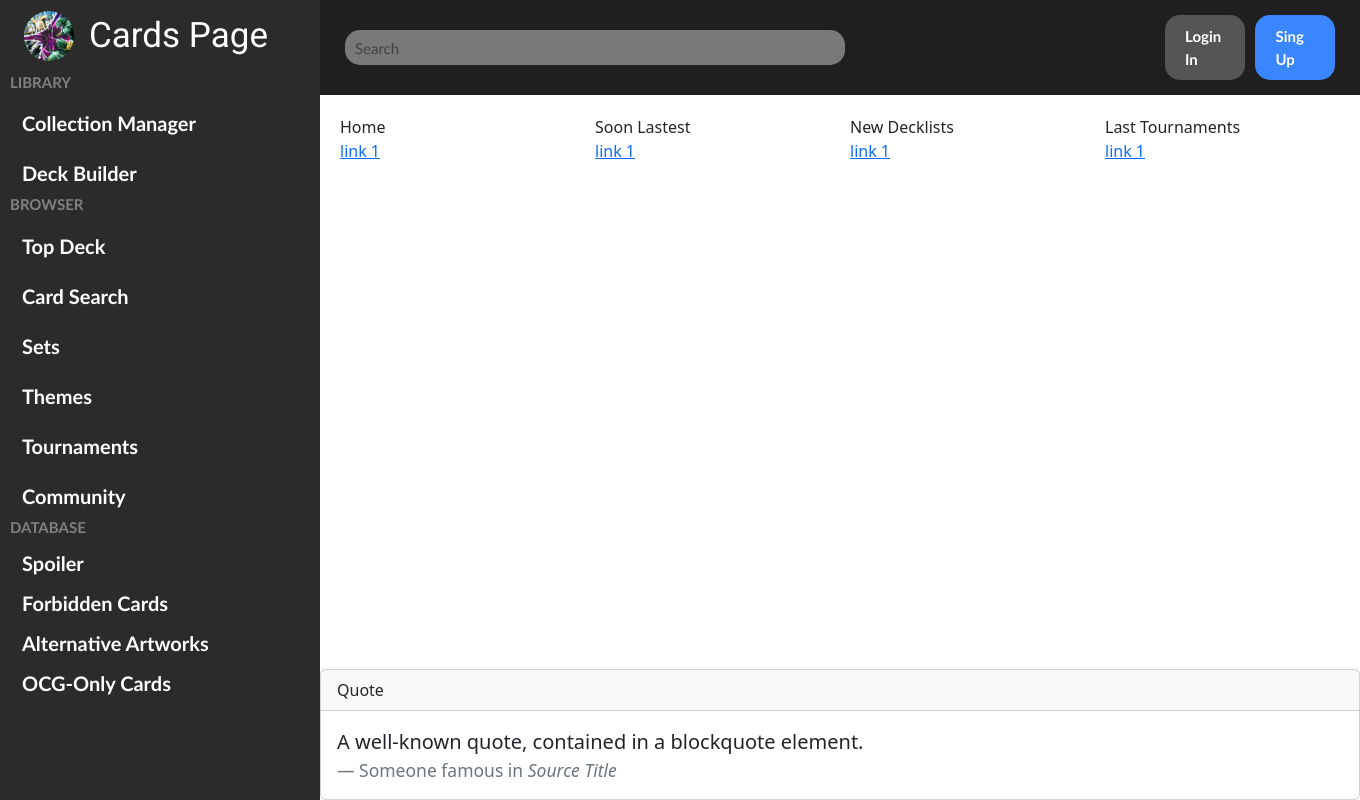
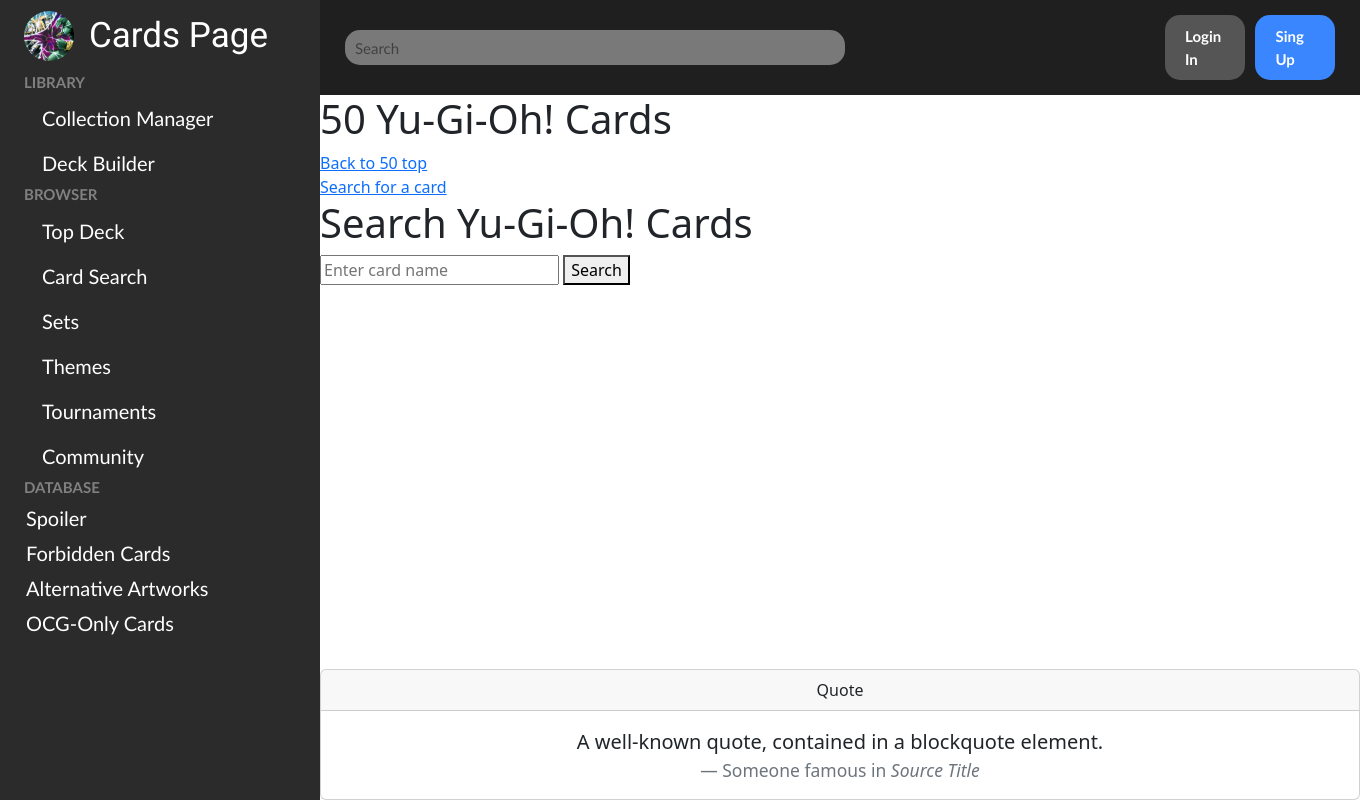
Before and after one commit to BigBossSpektrum/YGO, a Django app: template templates/base.html in a window 1360 px wide. Run offline with Django 5.2, Linux system fonts and the light colour scheme; the template is opened without the code that fills it, so the values that code supplies are empty; some web fonts are replaced.

Commit message:
main page update

```diff
--- /dev/null
+++ b/api_yugioh/templates/cards_info.html
@@ -0,0 +1,26 @@
+{% load static %}
+<link rel="stylesheet" href="{% static 'css/styles_api.css' %}">
+{% block content_cards %}
+    <div onload="fetchCards()">
+        <h1>50 Yu-Gi-Oh! Cards</h1>
+        <div id="cards-container">
+            {% for card in cards %}
+                <div class="card">
+                    <a href="{{ card.ygoprodeck_url }}">
+                        <!-- <h3>{{ card.name }}</h3> -->
+                        <img src="{{ card.card_images.0.image_url }}" alt="{{ card.name }}">
+                    </a>
+                    <!-- <h2>{{ card.card_prices.0.tcgplayer_price }}$</h2> -->
+                </div>
+            {% endfor %}
+        </div>
+        <a href="{% url 'get_cards' %}">Back to 50 top</a><br>
+        <a href="{% url 'search_card' %}">Search for a card</a>
+
+        <h1>Search Yu-Gi-Oh! Cards</h1>
+        <form method="GET" action="{% url 'search_card' %}">
+            <input type="text" name="q" value="{{ query }}" placeholder="Enter card name">
+            <button type="submit">Search</button>
+        </form>
+    </div>
+   {% endblock content_cards %}
--- a/api_yugioh/urls.py
+++ b/api_yugioh/urls.py
@@ -4,4 +4,7 @@
 urlpatterns = [
     path('cards/', views.get_cards, name='get_cards'),
     path('search/', views.search_card, name='search_card'),
+
+    path('ygo/', views.get_cards, name='get_cards'),
+    path('', views.get_cards, name='get_cards'),
 ]
--- a/api_yugioh/views.py
+++ b/api_yugioh/views.py
@@ -10,8 +10,7 @@
     data = response.json()
 
     cards = random.sample(data['data'], 50) #obtener solo los primeros 10 elementos
-    return render (request, 'api_yugioh.html', {'cards': cards})
-
+    return render (request, 'cards_info.html', {'cards': cards})
 
 def search_card(request):
     query = request.GET.get('q')
@@ -19,4 +18,4 @@
     if query:
         response = requests.get(f'{api_url}?name={query}')
         cards = response.json().get('data', [])
-    return render(request, 'api_yugioh.html', {'cards': cards, 'query': query})
+    return render(request, 'cards_info.html', {'cards': cards, 'query': query})
--- a/polls/urls.py
+++ b/polls/urls.py
@@ -2,6 +2,5 @@
 from . import views
 
 urlpatterns = [
-    path('', views.home, name='home'),
-
+    path('', views.home, name='polls'),
 ]
--- a/static/css/styles_base.css
+++ b/static/css/styles_base.css
@@ -47,10 +47,9 @@
     flex-direction: column;
     align-items: start;
     padding-left: 10px;
-    font-size: 20px;
-    width: 100%;
+    font-size: 18px;
+    max-width: 100%;
     min-height: 100vh;
-
 }
 
 .link_styledLink{
@@ -71,7 +70,6 @@
 .link_styledMenu{
     display: flex;
     justify-content: space-between;
-
 }
 
 .link_name{
@@ -86,9 +84,9 @@
     background-color: transparent;
     border: none;
     color: white;
-    font-size: 12px;
+    font-size: 16px;
     cursor: pointer;
-    padding-left: 80px;
+    padding-left: 65px;
     display: flex;
     justify-content: center;
 }
@@ -97,9 +95,9 @@
     background-color: transparent;
     border: none;
     color: white;
-    font-size: 12px;
+    font-size: 16px;
     cursor: pointer;
-    padding-left: 135px;
+    padding-left: 125px;
     display: flex;
     justify-content: center;
 }
@@ -116,25 +114,24 @@
     justify-content: center;
     padding-top: 5px;
     padding-bottom: 5px;
+    margin-left: 16px;
 }
 
 .mainMenu_styledLink{
     text-decoration: none;
     color: white;
-    font-weight: bold;
     font-size: 20px;
-    font-weight: 600;
-    font-family: 'Gill Sans', 'Gill Sans MT', Calibri, 'Trebuchet MS', sans-serif;
-    padding-top: 10px;
-    padding-left: 12px;
+    margin-left: 16px;
     display: flex;
-    flex-direction: row;
+    flex-direction: column;
     align-items: center;
     justify-content: center;
+    padding-top: 5px;
 }
 
 .mainMenu_separador{
     color: gray;
+    padding-left: 14px;
     font-size: 15px;
     font-weight: 800;
     font-family: 'Gill Sans', 'Gill Sans MT', Calibri, 'Trebuchet MS', sans-serif;
--- a/templates/base_header.html
+++ b/templates/base_header.html
@@ -2,7 +2,7 @@
 
 <nav class="navbar_sidebar_style">
   <div class="link_styledMenu">
-    <a class="link_styledLink" href="https://www.example.com">
+    <a class="link_styledLink" href="{% url 'home' %}">
       <img class="link_logoLinked" src="{% static 'img/dimensionalPrison.jpg' %}" alt="Descripción de la imagen"><span class="link_name">Cards Page</span>
     </a>
   </div>
@@ -11,11 +11,13 @@
   </div>
 
   <div class="mainMenu_link">
-    <a class="mainMenu_styledLink" href=""><img src="" alt=""><i class="fa-regular fa-box-archive"></i> <span class="mainMenu_styledName">Collection Manager</span></a> <button class="btn-manager"><i class="fa-solid fa-circle-plus"></i></button>
+    <i class="fa-regular fa-box-archive"></i>
+    <a class="mainMenu_styledLink" href=""><img src="" alt=""> <span class="mainMenu_styledName">Collection Manager</span></a> <button class="btn-manager"><i class="fa-solid fa-circle-plus"></i></button>
   </div>
 
   <div class="mainMenu_link">
-    <a class="mainMenu_styledLink" href=""><img src="" alt=""><span class="mainMenu_styledName"><i class="fa-regular fa-chess-knight"></i> Deck Builder</span></a> <button class="btn-deck"><i class="fa-solid fa-circle-plus"></i></button>
+    <i class="fa-regular fa-chess-knight"></i>
+    <a class="mainMenu_styledLink" href=""><img src="" alt=""><span class="mainMenu_styledName"> Deck Builder</span></a> <button class="btn-deck"><i class="fa-solid fa-circle-plus"></i></button>
   </div>
 
   <div  class="mainMenu_separador">
@@ -23,22 +25,28 @@
   </div>
 
   <div class="mainMenu_link">
-    <a class="mainMenu_styledLink" href=""><img src="" alt=""><span class="mainMenu_styledName"><i class="fa-solid fa-fire"></i> Top Deck</span></a>
+    <i class="fa-solid fa-fire"></i>
+    <a class="mainMenu_styledLink" href=""><img src="" alt=""><span class="mainMenu_styledName"> Top Deck</span></a>
   </div>
   <div class="mainMenu_link">
-    <a class="mainMenu_styledLink" href=""><img src="" alt=""><span class="mainMenu_styledName"><i class="fa-solid fa-magnifying-glass"></i> Card Search</span></a>
+    <i class="fa-solid fa-magnifying-glass"></i>
+    <a class="mainMenu_styledLink" href=""><img src="" alt=""><span class="mainMenu_styledName"> Card Search</span></a>
   </div>
   <div class="mainMenu_link">
-    <a class="mainMenu_styledLink" href=""><img src="" alt=""><span class="mainMenu_styledName"><i class="fa-solid fa-folder"></i> Sets</span></a>
+    <i class="fa-solid fa-folder"></i>
+    <a class="mainMenu_styledLink" href=""><img src="" alt=""><span class="mainMenu_styledName"> Sets</span></a>
   </div>
   <div class="mainMenu_link">
-    <a class="mainMenu_styledLink" href=""><img src="" alt=""><span class="mainMenu_styledName"><i class="fa-solid fa-tag"></i> Themes</span></a>
+    <i class="fa-solid fa-tag"></i>
+    <a class="mainMenu_styledLink" href=""><img src="" alt=""><span class="mainMenu_styledName"> Themes</span></a>
   </div>
   <div class="mainMenu_link">
-    <a class="mainMenu_styledLink" href=""><img src="" alt=""><span class="mainMenu_styledName"><i class="fa-solid fa-trophy"></i> Tournaments</span></a>
+    <i class="fa-solid fa-trophy"></i>
+    <a class="mainMenu_styledLink" href=""><img src="" alt=""><span class="mainMenu_styledName"> Tournaments</span></a>
   </div>
   <div class="mainMenu_link">
-    <a class="mainMenu_styledLink" href=""><img src="" alt=""><span class="mainMenu_styledName"><i class="fa-solid fa-comments"></i> Community</span></a>
+    <i class="fa-solid fa-comments"></i>
+    <a class="mainMenu_styledLink" href=""><img src="" alt=""><span class="mainMenu_styledName"> Community</span></a>
   </div>
 
   <div  class="mainMenu_separador">
--- a/templates/base_main.html
+++ b/templates/base_main.html
@@ -1,3 +1,5 @@
+{% load static %}
+
 <div class="mainMenu">
     <div class="mainMenu_search">
         <input id="search" type="search" placeholder="Search">
@@ -13,7 +15,7 @@
     </div>
 </div>
 
-<div class="column">
+<!-- <div class="column">
     <div class="column1">
         <span>Home</span>
         <div>
@@ -38,4 +40,8 @@
             <a href="">link 1</a>
         </div>
     </div>
+</div> -->
+
+<div class="">
+    {% include "cards_info.html" %}
 </div>
--- a/yugioh_page_main/urls.py
+++ b/yugioh_page_main/urls.py
@@ -21,8 +21,8 @@
 
 urlpatterns = [
     path('admin/', admin.site.urls),
-    path('', render, {'template_name': 'base.html'}),
-    path('polls/', include('polls.urls')),
+    path('', render, {'template_name': 'base.html'}, name='home'),
+    path('polls/', include('polls.urls'), name='polls'),
     path('api/', include('api_yugioh.urls')),
     path('ygo/', include('api_yugioh.urls')),
     path('search/', include('api_yugioh.urls')),
```
Also changed, not shown: api_yugioh/templates/api_yugioh.html (deleted, +0 -33 lines), static/css/styles_api.css (line endings or trailing spaces).
